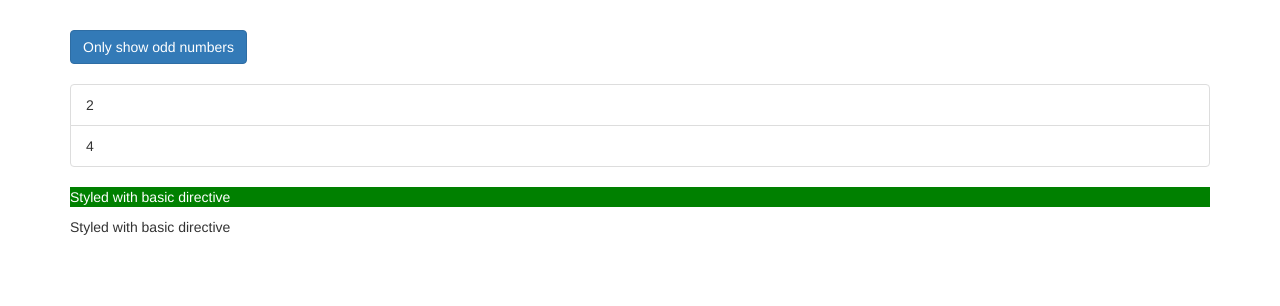
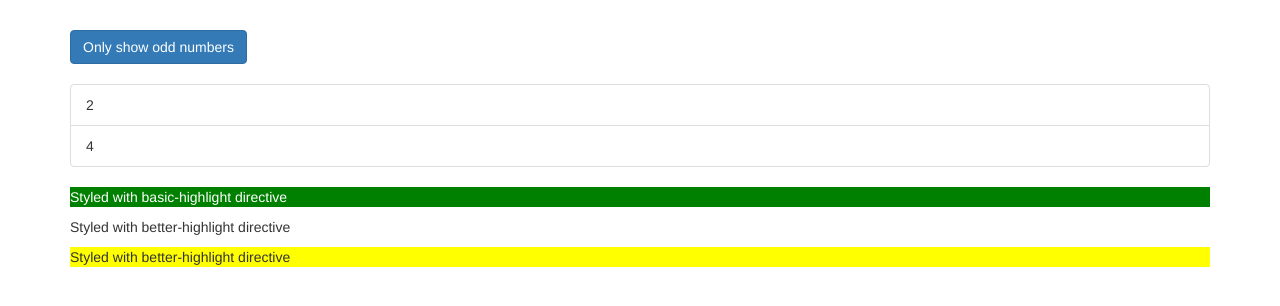
Before and after one commit to 3atharvkurdukar/my-first-app, an Angular app: page / in a window 1280 px wide. Shown: the top 306 px of the page. Built offline with nearby package versions, Linux system fonts and the light colour scheme.

Commit message:
Using property binding with directives

```diff
--- a/src/app/app.component.html
+++ b/src/app/app.component.html
@@ -37,8 +37,9 @@
         </div> -->
       </ul>
 
-      <p appBasicHighlight>Styled with basic directive</p>
-      <p appBetterHighlight>Styled with basic directive</p>
+      <p appBasicHighlight>Styled with basic-highlight directive</p>
+      <p appBetterHighlight>Styled with better-highlight directive</p>
+      <p appBetterHighlight [defaultColor]="'yellow'" [highlightColor]="'red'">Styled with better-highlight directive</p>
     </div>
   </div>
 </div>
--- a/src/app/better-highlight/better-highlight.directive.ts
+++ b/src/app/better-highlight/better-highlight.directive.ts
@@ -1,25 +1,29 @@
-import { Directive, OnInit, Renderer2, ElementRef, HostListener, HostBinding } from '@angular/core';
+import { Directive, OnInit, Renderer2, ElementRef, HostListener, HostBinding, Input } from '@angular/core';
 
 @Directive({
   selector: '[appBetterHighlight]'
 })
 export class BetterHighlightDirective implements OnInit {
 
-  @HostBinding('style.backgroundColor') backgroundColor = 'transparent';
+  @Input() defaultColor = 'transparent';
+  @Input() highlightColor = 'blue';
+
+  @HostBinding('style.backgroundColor') backgroundColor: string;
 
   constructor(private elRef: ElementRef, private renderer: Renderer2) { }
 
   ngOnInit() {
     // this.renderer.setStyle(this.elRef.nativeElement, 'background-color', 'blue');
+    this.backgroundColor = this.defaultColor;
   }
 
   @HostListener('mouseover') mouseover(eventData: Event) {
     // this.renderer.setStyle(this.elRef.nativeElement, 'background-color', 'blue');
-    this.backgroundColor = 'blue';
+    this.backgroundColor = this.highlightColor;
   }
 
   @HostListener('mouseleave') mouseleave(eventData: Event) {
     // this.renderer.setStyle(this.elRef.nativeElement, 'background-color', 'transparent');
-    this.backgroundColor = 'transparent';
+    this.backgroundColor = this.defaultColor;
   }
 }
```
